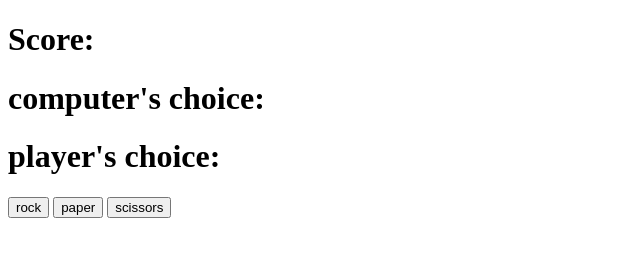
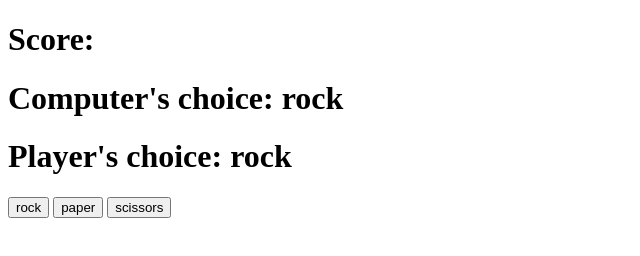
Before and after one commit to FilipTarajko/rockpaperscissors, a plain HTML site: page index.html in a window 1280 px wide. Both pictures are taken after a click on the button "rock". Shown: the whole page, without its empty margins (0-640 px from the left). Drawn offline with Linux system fonts and the light colour scheme.

Commit message:
display last choice

```diff
--- a/index.html
+++ b/index.html
@@ -6,8 +6,8 @@
     </head>
     <body>
         <h1 id="scoreDisplay">Score: </h1>
-        <h1 id="computerChoiceDisplay">computer's choice: </h1>
-        <h1 id="playerChoiceDisplay">player's choice: </h1>
+        <h1 id="computersChoiceDisplay">Computer's choice: </h1>
+        <h1 id="playersChoiceDisplay">Player's choice: </h1>
         <h1 id="winner"></h1>
         <button id="rock">rock</button>
         <button id="paper">paper</button>
--- a/script.js
+++ b/script.js
@@ -29,11 +29,11 @@ function determineRoundWinner(playerSelection, computerSelection)
 }
 
 function displayComputersChoice(){
-    console.log(`Computer's choice: ${computerSelection}`);
+    computersChoiceDisplay.textContent = (`Computer's choice: ${computerSelection}`);
 }
 
 function displayPlayersChoice(){
-    console.log(`Player's choice: ${playerSelection}`);
+    playersChoiceDisplay.textContent = (`Player's choice: ${playerSelection}`);
 }
 
 function addScore(){
@@ -85,6 +85,8 @@ function announceWinner()
 }
 
 const winnerDisplay = document.querySelector('#winner');
+const playersChoiceDisplay = document.querySelector('#playersChoiceDisplay');
+const computersChoiceDisplay = document.querySelector('#computersChoiceDisplay');
 const buttons = document.querySelectorAll('button');
 buttons.forEach((button)=>{
     button.addEventListener('click', ()=>
```
